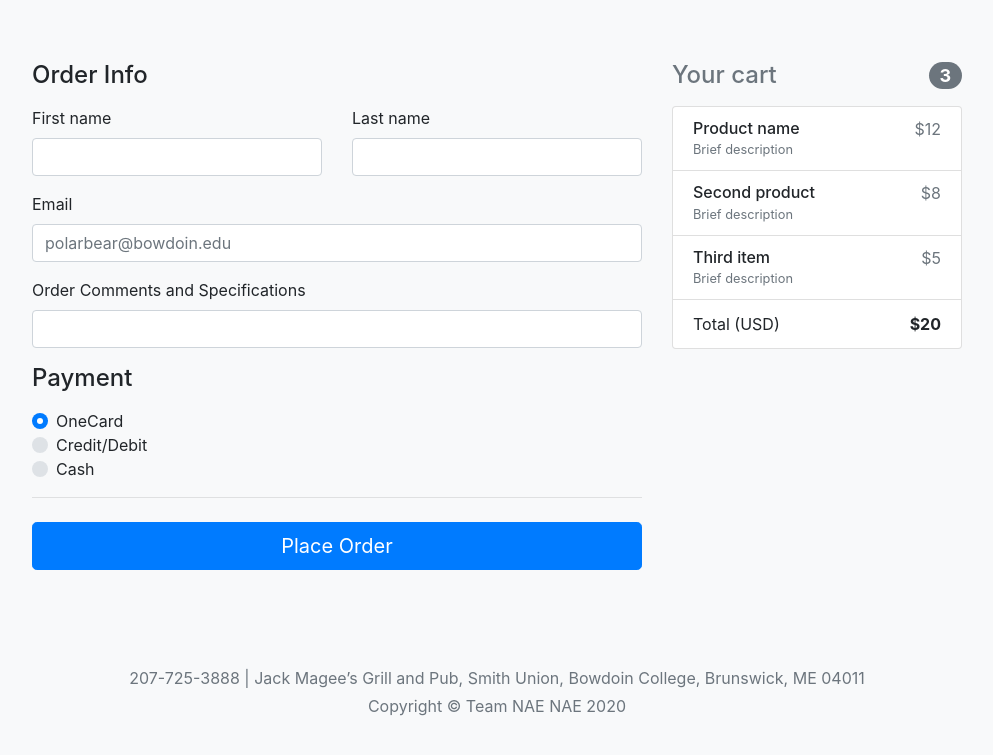
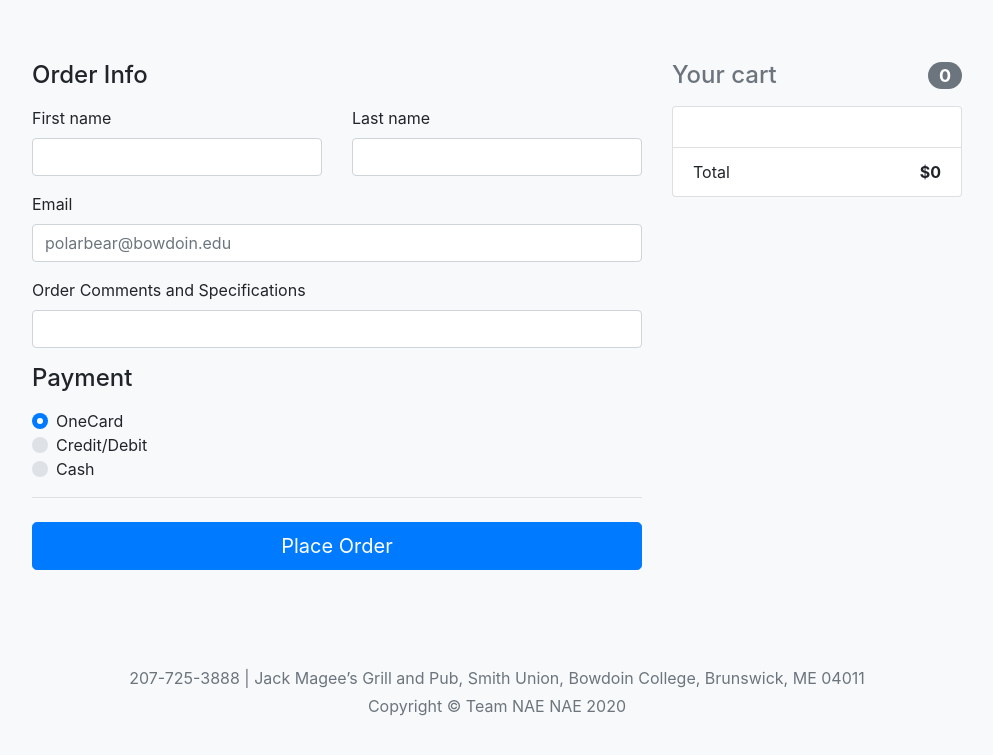
Before and after one commit to nicolenigro/ePub, a website: page checkout.html in a window 1280 px wide. Shown: the part 89-844 px from the top of the page, without its empty margins (143-1136 px from the left). Drawn offline with nearby package versions, Linux system fonts and the light colour scheme.

Commit message:
Update checkout.html

```diff
--- a/checkout.html
+++ b/checkout.html
@@ -25,38 +25,30 @@
         <div class="col-md-4 order-md-2 mb-4">
           <h4 class="d-flex justify-content-between align-items-center mb-3">
             <span class="text-muted">Your cart</span>
-            <span class="badge badge-secondary badge-pill">3</span>
+            <span class="badge badge-secondary badge-pill"><span class="total-count"></span></span>
           </h4>
+
           <ul class="list-group mb-3">
             <li class="list-group-item d-flex justify-content-between lh-condensed">
-              <div>
-                <h6 class="my-0">Product name</h6>
-                <small class="text-muted">Brief description</small>
-              </div>
-              <span class="text-muted">$12</span>
+              <table class="show-cart table">
+              </table>
             </li>
-            <li class="list-group-item d-flex justify-content-between lh-condensed">
-              <div>
-                <h6 class="my-0">Second product</h6>
-                <small class="text-muted">Brief description</small>
-              </div>
-              <span class="text-muted">$8</span>
-            </li>
-            <li class="list-group-item d-flex justify-content-between lh-condensed">
+
+            <!--<li class="list-group-item d-flex justify-content-between lh-condensed">
               <div>
                 <h6 class="my-0">Third item</h6>
                 <small class="text-muted">Brief description</small>
               </div>
               <span class="text-muted">$5</span>
-            </li>
+            </li>-->
 
             <li class="list-group-item d-flex justify-content-between">
-              <span>Total (USD)</span>
-              <strong>$20</strong>
+              <span>Total</span>
+              <strong>$<span class="total-cart"></span></strong>
             </li>
           </ul>
+        </div>
 
-        </div>
         <div class="col-md-8 order-md-1">
           <h4 class="mb-3">Order Info</h4>
           <form class="needs-validation" novalidate>
@@ -156,7 +148,10 @@
 
       ;
     </script>
+
+
+    <!-- Cart functionality JavaScript -->
+    <script src="new.js"></script>
   </body>
 
-
 </html>
```
